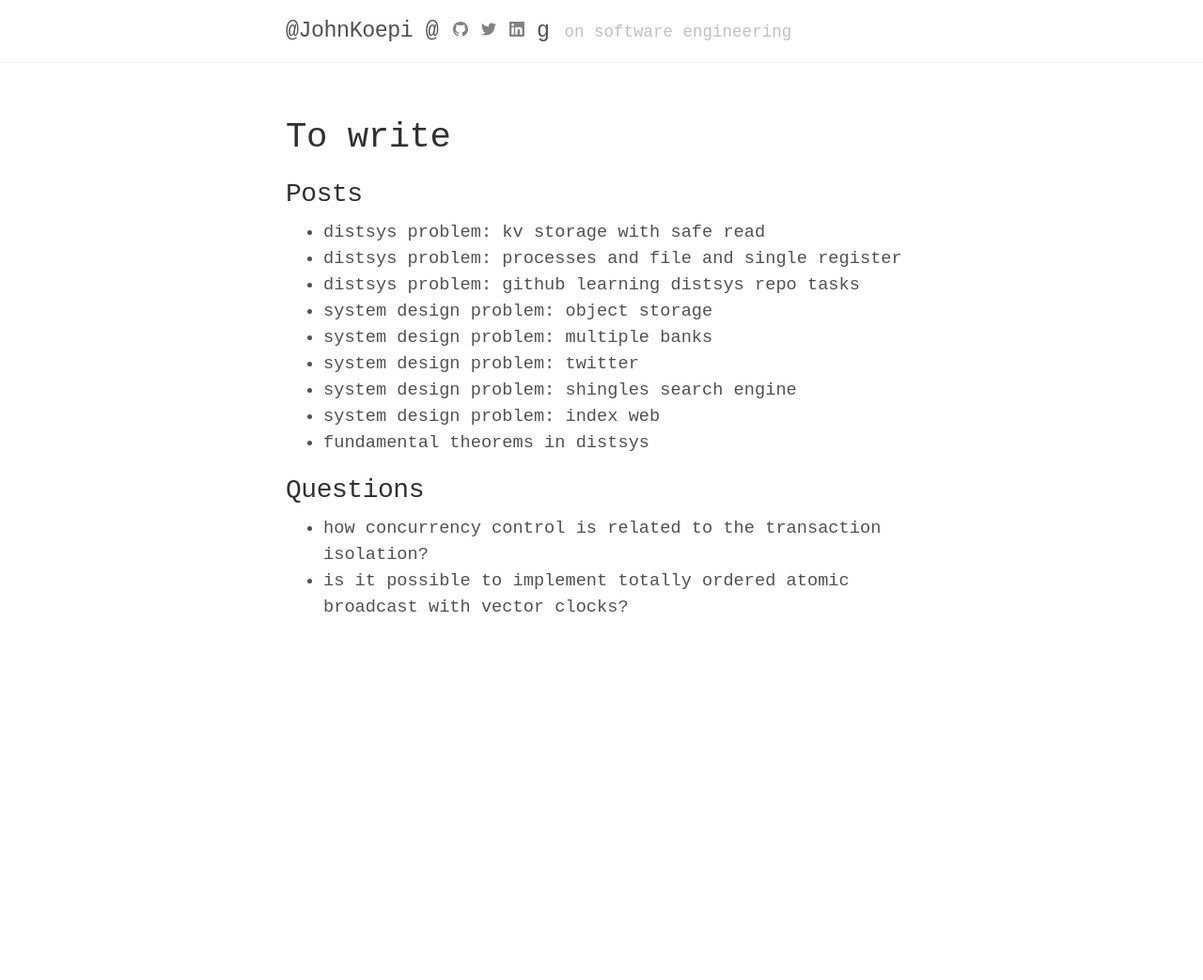
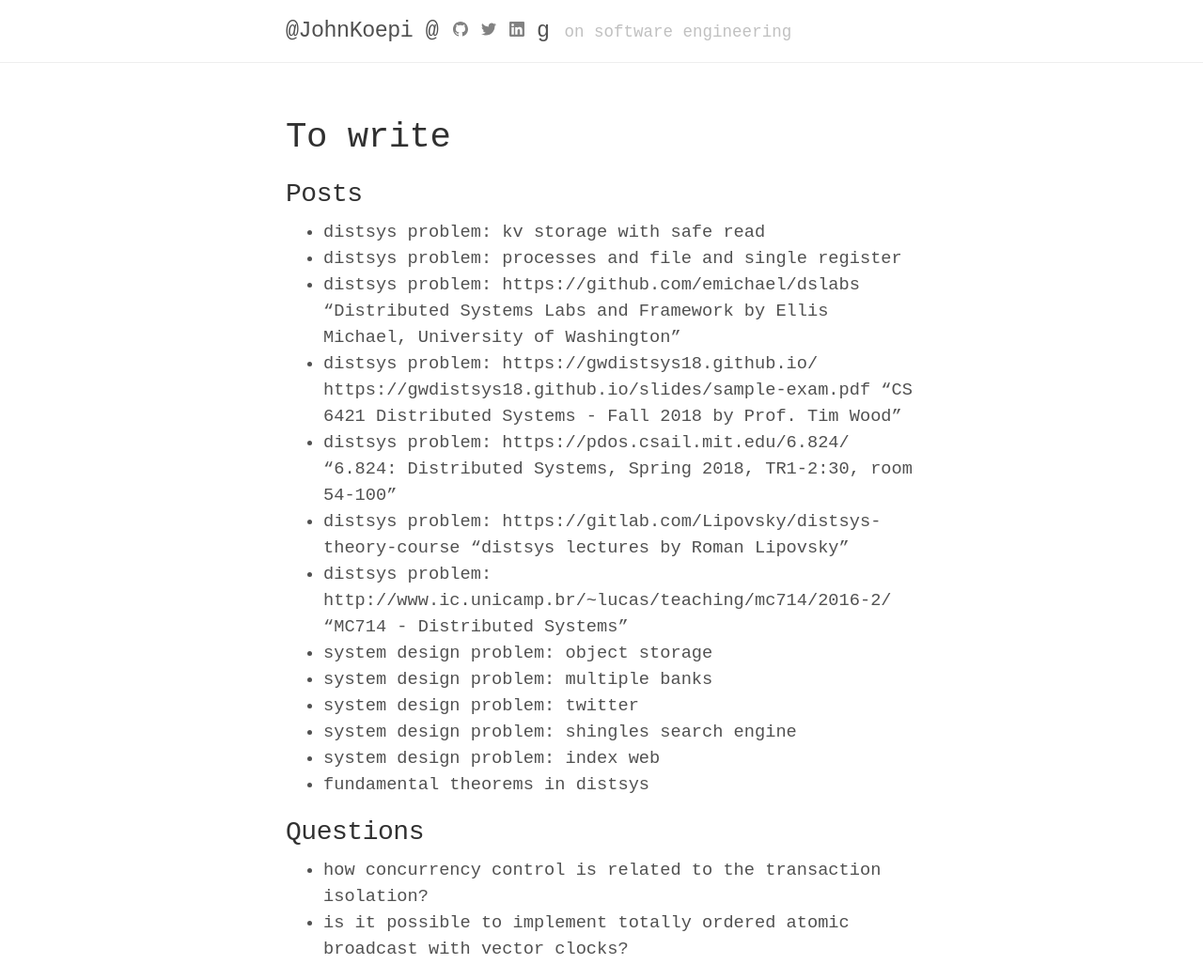
Before and after one commit to sitano/sitano.github.io, a Jekyll site: the page built from todo.md, in a window 1280 px wide. Shown: the whole page at 94% size. Built offline with Jekyll 4.4.1, drawn with Linux system fonts in a browser that asks for light colours; before the commit the page ends 900 px from its top, so only the background shows below that.

Commit message:
few more sources for the distsys tasks

```diff
--- a/todo.md
+++ b/todo.md
@@ -7,7 +7,11 @@ title: To write
 
 - distsys problem: kv storage with safe read
 - distsys problem: processes and file and single register
-- distsys problem: github learning distsys repo tasks
+- distsys problem: https://github.com/emichael/dslabs "Distributed Systems Labs and Framework by Ellis Michael, University of Washington"
+- distsys problem: https://gwdistsys18.github.io/ https://gwdistsys18.github.io/slides/sample-exam.pdf "CS 6421 Distributed Systems - Fall 2018 by Prof. Tim Wood"
+- distsys problem: https://pdos.csail.mit.edu/6.824/ "6.824: Distributed Systems, Spring 2018, TR1-2:30, room 54-100"
+- distsys problem: https://gitlab.com/Lipovsky/distsys-theory-course "distsys lectures by Roman Lipovsky"
+- distsys problem: http://www.ic.unicamp.br/~lucas/teaching/mc714/2016-2/ "MC714 - Distributed Systems"
 - system design problem: object storage
 - system design problem: multiple banks
 - system design problem: twitter
```
